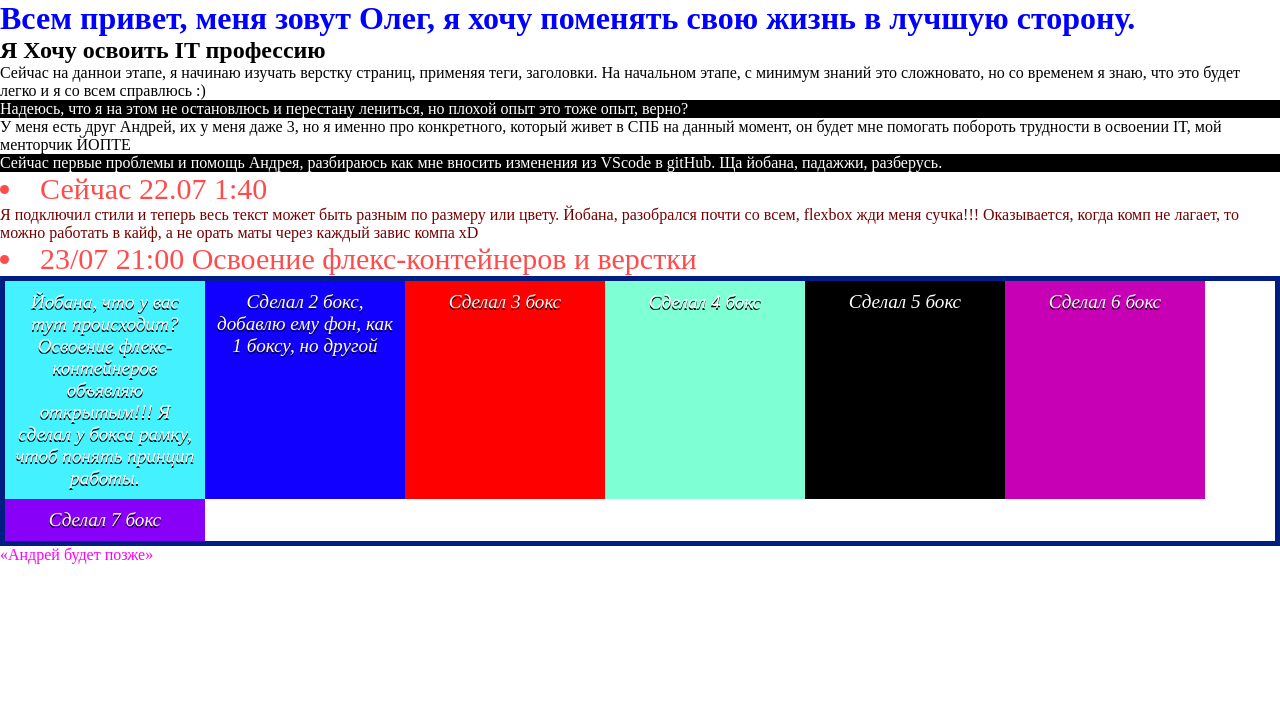
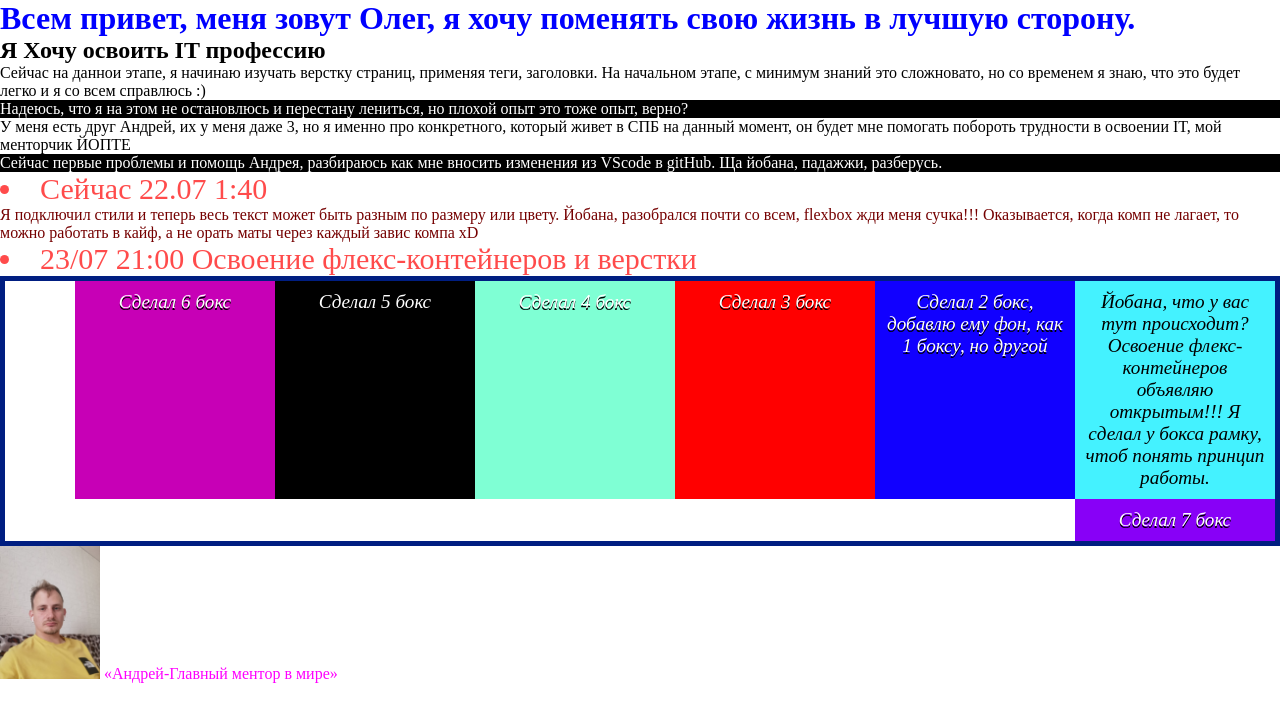
Before and after one commit to demeniero/The-first-try, a plain HTML site: page css-practice/Сайт новенького в IT профессии.html in a window 1280 px wide. Drawn offline with Linux system fonts and the light colour scheme.

Commit message:
add Andrey-lox

```diff
--- a/css-practice/css/styles.css
+++ b/css-practice/css/styles.css
@@ -49,6 +49,8 @@ font-size: 30px;
 }
 
 .item-1 {
+    color: #000;
+    text-shadow: none;
     background-color: rgba(0, 238, 255, 0.733);
 }
 
@@ -78,6 +80,6 @@ background-color: rgb(136, 0, 247);
 
 .flex-container{
     display: flex;
-    flex-direction: row;
+    flex-direction: row-reverse;
     flex-wrap: wrap; /* перенос элементов */
 }
--- a/css-practice/Сайт новенького в IT профессии.html
+++ b/css-practice/Сайт новенького в IT профессии.html
@@ -37,7 +37,8 @@
 </body>
 <footer>
 
-   <q>Андрей будет позже</q>
+   <img src="images/Andrey-lox.jpg" alt="Andrey-lox" width="100">
+   <q>Андрей-Главный ментор в мире</q>
 
 </footer>
 </html>
```
